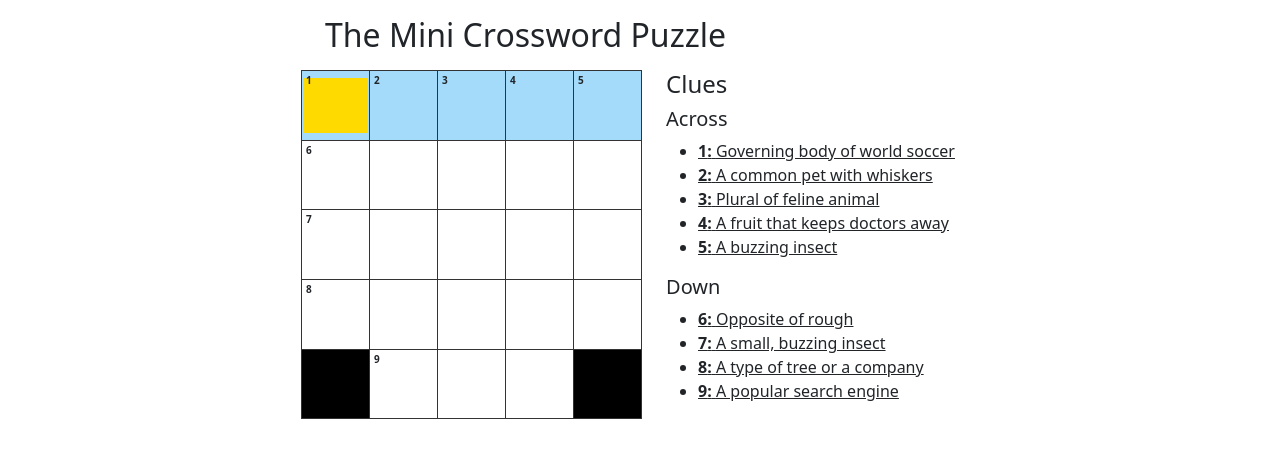
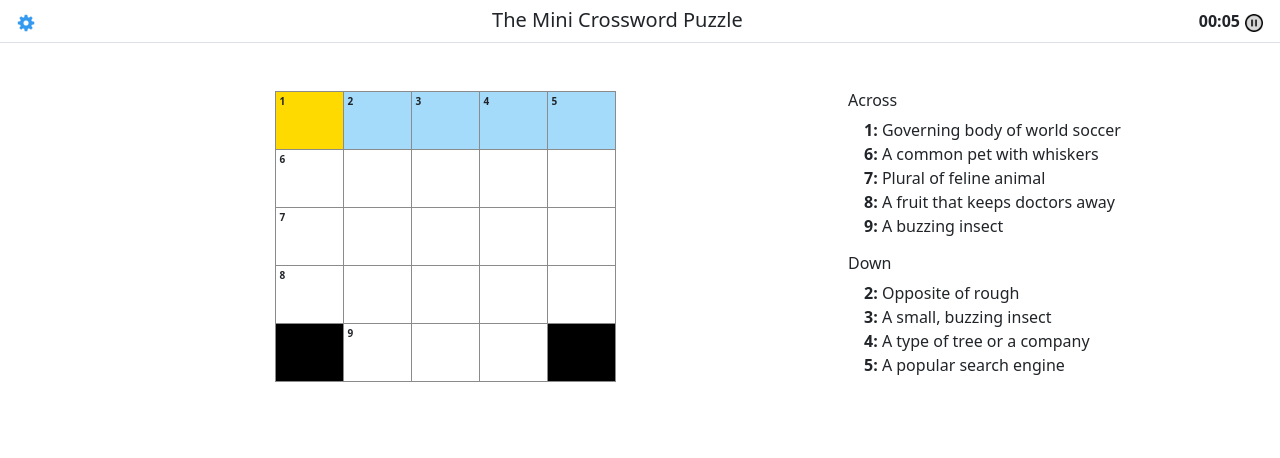
Before and after one commit to rohitbakde24/CamCom-assignment, a React (Vite) app: page / in a window 1280 px wide. Shown: the top 458 px of the page. Built offline with nearby package versions, Linux system fonts and the light colour scheme.

Commit message:
puzzel part-2

```diff
--- a/src/App.css
+++ b/src/App.css
@@ -1,7 +1,6 @@
 #root {
-  margin: 0 auto;
-  /* padding: 2rem; */
-  /* text-align: center; */
+
+  width: 100%;
 }
 
 .logo {
@@ -10,9 +9,11 @@
   will-change: filter;
   transition: filter 300ms;
 }
+
 .logo:hover {
   filter: drop-shadow(0 0 2em #646cffaa);
 }
+
 .logo.react:hover {
   filter: drop-shadow(0 0 2em #61dafbaa);
 }
@@ -21,6 +22,7 @@
   from {
     transform: rotate(0deg);
   }
+
   to {
     transform: rotate(360deg);
   }
--- /dev/null
+++ b/src/Components/Overlay.css
@@ -0,0 +1,28 @@
+.overlay-root {
+    background: white;
+  }
+
+  .footer-overlay {
+    position: fixed;
+    bottom: 0px;
+    left: 0;
+    right: 0;
+    background-color: white;
+    height: 300px;
+    animation: overlayMoveUp .5s ease-in;
+    display: flex;
+    justify-content: center;
+    align-items: center;
+    z-index: 1500;
+    opacity: 1 !important;
+    border-top: 2px solid rgb(86, 86, 86);
+  }
+
+  @keyframes overlayMoveUp {
+    from {
+      bottom: -75px;
+    }
+    to {
+      bottom: 0px;
+    }
+  }
--- /dev/null
+++ b/src/Components/Overlay.jsx
@@ -0,0 +1,17 @@
+import React from 'react';
+import './Overlay.css';
+
+const Overlay = ({setIsRunning}) => {
+    const onClickContinueBtn = ()=>{
+        setIsRunning(true)
+    }
+  return (
+    <>
+    <div className='footer-overlay'>
+        <button onClick={onClickContinueBtn}>Continue</button>
+    </div>
+    </>
+  )
+}
+
+export default Overlay
--- a/src/Components/Puzzel.css
+++ b/src/Components/Puzzel.css
@@ -1,7 +1,26 @@
+.main-section{
+  margin: 0 auto !important;
+}
+.title{
+  display: block;
+}
 .puzzel-section{
-    width: 550px;
+    width: 750px;
     display: flex;
     justify-content: center;
+    table, th, td {
+      border: .1px solid rgb(139, 139, 139) !important;
+      border-collapse: collapse !important;
+      /* padding: 0px !important;
+      margin: 0px !important; */
+    }
+
+    input {
+      border: none !important ;
+      background-color: transparent;
+      outline: none !important; /* Optional: Removes the focus outline */
+      color: #000;
+    }
 }
 
 .clue-section{
@@ -9,9 +28,7 @@
     display: block;
 }
 
-/* @media screen (max-width: 300) {
 
-} */
 .clue-section-sm{
     display: none;
 }
@@ -32,25 +49,14 @@
     bottom: 0;
     left: 0;
     }
+    .title{
+      display: none;
+    }
 }
 
 .puzzel-section{
-table, th, td {
-    border: .1px solid rgb(51, 51, 51) !important;
-    border-collapse: collapse !important;
-    /* padding: 0px !important;
-    margin: 0px !important; */
-  }
 
-  input {
-    border: none !important ;
-    background-color: transparent;
-    outline: none !important; /* Optional: Removes the focus outline */
-    color: #000;
-  }
-  input:focus {
-    background-color: #ffda00; /* Changes background on focus */
-  }
+
 }
 
 .keyboard {
@@ -93,3 +99,8 @@ table, th, td {
   .transparent-btn:hover{
     border: none;
   }
+
+  .blur-content{
+    opacity: .5;
+
+  }
--- a/src/Components/Puzzel.jsx
+++ b/src/Components/Puzzel.jsx
@@ -1,7 +1,8 @@
 import React, { useState, useRef, useEffect } from "react";
-import './Puzzel.css';
+import "./Puzzel.css";
 import CustomKeyBoard from "./CustomKeyBoard";
-import { arrowBack, arrowNext } from "../assets/base64";
+import { arrowBack, arrowNext, SettingIcon, stopIcon } from "../assets/base64";
+import Overlay from "./Overlay";
 
 const crosswordData = {
   grid: [
@@ -12,24 +13,31 @@ const crosswordData = {
     [null, "P", "B", "L", null],
   ],
   numbers: {
-    "0-0": 1, "1-0": 6, "2-0": 7, "3-0": 8, "4-1": 9,
-    "0-1": 2, "0-2": 3, "0-3": 4, "0-4": 5,
+    "0-0": 1,
+    "1-0": 6,
+    "2-0": 7,
+    "3-0": 8,
+    "4-1": 9,
+    "0-1": 2,
+    "0-2": 3,
+    "0-3": 4,
+    "0-4": 5,
   },
   clues: {
     across: {
       1: { clue: "Governing body of world soccer", row: 0, col: 0 },
-      2: { clue: "A common pet with whiskers", row: 1, col: 0 },
-      3: { clue: "Plural of feline animal", row: 2, col: 0 },
-      4: { clue: "A fruit that keeps doctors away", row: 3, col: 0 },
-      5: { clue: "A buzzing insect", row: 4, col: 0 },
+      6: { clue: "A common pet with whiskers", row: 1, col: 0 },
+      7: { clue: "Plural of feline animal", row: 2, col: 0 },
+      8: { clue: "A fruit that keeps doctors away", row: 3, col: 0 },
+      9: { clue: "A buzzing insect", row: 4, col: 1 },
     },
     down: {
-      6: { clue: "Opposite of rough", row: 0, col: 1 },
-      7: { clue: "A small, buzzing insect", row: 0, col: 2 },
-      8: { clue: "A type of tree or a company", row: 0, col: 3 },
-      9: { clue: "A popular search engine", row: 0, col: 4 },
-    }
-  }
+      2: { clue: "Opposite of rough", row: 0, col: 1 },
+      3: { clue: "A small, buzzing insect", row: 0, col: 2 },
+      4: { clue: "A type of tree or a company", row: 0, col: 3 },
+      5: { clue: "A popular search engine", row: 0, col: 4 },
+    },
+  },
 };
 
 const Puzzel = () => {
@@ -39,7 +47,36 @@ const Puzzel = () => {
   const [currentClueIndex, setCurrentClueIndex] = useState(0);
   const inputRefs = useRef({});
 
-  const allClues = [...Object.entries(crosswordData.clues.across), ...Object.entries(crosswordData.clues.down)];
+  const [time, setTime] = useState(0);
+  const [isRunning, setIsRunning] = useState(true);
+
+  useEffect(() => {
+    let interval;
+    if (isRunning) {
+      interval = setInterval(() => {
+        setTime((prevTime) => prevTime + 1);
+      }, 1000);
+    } else {
+      clearInterval(interval);
+    }
+    return () => clearInterval(interval);
+  }, [isRunning]);
+  const formatTime = (seconds) => {
+    const hrs = Math.floor(seconds / 3600);
+    const mins = Math.floor((seconds % 3600) / 60);
+    const secs = seconds % 60;
+
+    if (hrs > 0) {
+      return `${String(hrs).padStart(2, "0")}:${String(mins).padStart(2, "0")}:${String(secs).padStart(2, "0")}`;
+    } else {
+      return `${String(mins).padStart(2, "0")}:${String(secs).padStart(2, "0")}`;
+    }
+  };
+
+  const allClues = [
+    ...Object.entries(crosswordData.clues.across),
+    ...Object.entries(crosswordData.clues.down),
+  ];
 
   useEffect(() => {
     if (focusedClue) {
@@ -51,14 +88,6 @@ const Puzzel = () => {
     }
   }, [focusedClue]);
 
-  // const handleCellClick = (row, col) => {
-  //   if (focusedClue?.row === row && focusedClue?.col === col) {
-  //     setDirection(direction === "down" ? "across" : "down");
-  //   } else {
-  //     setFocusedClue({ row, col });
-  //     setDirection("down");
-  //   }
-  // };
 
   const handleClueClick = (row, col, dir) => {
     setFocusedClue({ row, col });
@@ -66,11 +95,15 @@ const Puzzel = () => {
   };
 
   const handleCellClick = (row, col) => {
+    if (!isRunning) {
+      return;
+    }
     if (crosswordData.grid[row][col] !== null) {
       if (focusedClue?.row === row && focusedClue?.col === col) {
-        setDirection(direction === "down" ? "across" : "down");
+        setDirection((prev) => (prev === "down" ? "across" : "down"));
       } else {
         setFocusedClue({ row, col });
+        setDirection("across");
       }
     }
   };
@@ -87,17 +120,18 @@ const Puzzel = () => {
   }, []);
 
   const handleClueNavigation = (step) => {
-    let newIndex = (currentClueIndex + step + allClues.length) % allClues.length;
+    let newIndex =
+      (currentClueIndex + step + allClues.length) % allClues.length;
     setCurrentClueIndex(newIndex);
     const [_, clueData] = allClues[newIndex];
     setFocusedClue({ row: clueData.row, col: clueData.col });
-    setDirection(Object.keys(crosswordData.clues.across).includes(String(_)) ? "across" : "down");
+    setDirection(
+      Object.keys(crosswordData.clues.across).includes(String(_))
+        ? "across"
+        : "down"
+    );
   };
 
-  // const handleChange = (row, col, e) => {
-  //   const value = e.target.value.toUpperCase();
-  //   setAnswers(prev => ({ ...prev, [`${row}-${col}`]: value }));
-  // };
 
   useEffect(() => {
     // Focus on the first available input field when the component mounts
@@ -106,23 +140,30 @@ const Puzzel = () => {
       inputRefs.current[firstKey].focus();
       setFocusedClue({
         row: parseInt(firstKey.split("-")[0]),
-        col: parseInt(firstKey.split("-")[1])
+        col: parseInt(firstKey.split("-")[1]),
       });
     }
   }, []);
 
   const handleChange = (row, col, e) => {
-    debugger
     const value = e.target.value.toUpperCase();
-    setAnswers(prev => ({ ...prev, [`${row}-${col}`]: value }));
+    setAnswers((prev) => ({ ...prev, [`${row}-${col}`]: value }));
 
     // Move focus to the next cell
-    let nextRow = row, nextCol = col;
-
+    let nextRow = row,
+      nextCol = col;
+    if (value) {
       if (direction === "across") {
         nextCol += 1;
       } else {
         nextRow += 1;
+      }
+    } else {
+      if (direction === "across") {
+        nextCol -= 1;
+      } else {
+        nextRow -= 1;
+      }
     }
     const nextKey = `${nextRow}-${nextCol}`;
     if (inputRefs.current[nextKey]) {
@@ -130,38 +171,117 @@ const Puzzel = () => {
     }
   };
 
+  const handleKeyDown = (row, col, e) => {
+    let newRow = row;
+    let newCol = col;
+    switch (e.key) {
+      case "ArrowRight":
+        newCol += 1;
+        break;
+      case "ArrowLeft":
+        newCol -= 1;
+        break;
+      case "ArrowDown":
+        newRow += 1;
+        break;
+      case "ArrowUp":
+        newRow -= 1;
+        break;
+      case "Backspace":
+        if (!e.target.value) {
+          if (direction === "across") {
+            newCol = Math.max(0, col - 1);
+          } else {
+            newRow = Math.max(0, row - 1);
+          }
+        }
+        break;
+      default:
+        return; // Ignore other keys
+    }
+
+    const newKey = `${newRow}-${newCol}`;
+    if (inputRefs.current[newKey]) {
+      inputRefs.current[newKey].focus();
+    }
+  };
 
   return (
-    <div className="container">
-      <h2 className="my-3 text-start">The Mini Crossword Puzzle</h2>
-      <div className="row g-5 d-flex justify-content-center">
-        <div className="col-auto px-0 puzzel-section">
+    <>
+      {!isRunning && <Overlay setIsRunning={setIsRunning} />}
+      <nav className="d-flex py-2 px-3 mb-5 justify-content-between border-bottom">
+      <div className="w-auto">
+          <button className="bg-transparent p-0">
+            <img src={SettingIcon} alt="stop" width={18} />
+          </button>
+        </div>
+
+        <div className="w-auto title">
+          <h5 className=" text-start p-0 m-0">The Mini Crossword Puzzle</h5>
+        </div>
+        <div className="w-auto">
+          <span className="fw-bold mt-1">{formatTime(time)}</span>
+          <button
+            className="bg-transparent p-0 ms-1"
+            onClick={() => setIsRunning(false)}
+          >
+            <img src={stopIcon} alt="stop" width={18} />
+          </button>
+        </div>
+
+      </nav>
+      <div className="d-flex justify-content-center">
+        <div className={`container  ${!isRunning && "blur-content"}`}>
+          <div className="row  d-flex justify-content-center">
+            <div className="col-auto px-0 ">
+              <div className="puzzel-section">
                 <table>
                   <tbody>
                     {crosswordData.grid.map((row, rowIndex) => (
                       <tr key={rowIndex}>
                         {row.map((cell, colIndex) => {
                           const key = `${rowIndex}-${colIndex}`;
-                    const isFocused = focusedClue &&
-                      ((direction === "across" && focusedClue.row === rowIndex) ||
-                      (direction === "down" && focusedClue.col === colIndex));
+
 
                           return (
                             <td
                               key={colIndex}
                               style={{
-                          width: 50, height: 50,
-                          background: cell === null ? "black" : isFocused ? "#a4dbfb" : "white",
-                          position: "relative"
+                                width: 50,
+                                height: 50,
+                                background:
+                                  cell === null
+                                    ? "black"
+                                    : focusedClue?.row === rowIndex &&
+                                      focusedClue?.col === colIndex
+                                    ? "#ffda00" // Selected cell (Yellow)
+                                    : (direction === "across" &&
+                                        focusedClue?.row === rowIndex) ||
+                                      (direction === "down" &&
+                                        focusedClue?.col === colIndex)
+                                    ? "#a4dbfb" // Row/Column Highlight (Blue)
+                                    : "white",
+                                position: "relative",
+                                border:
+                                  focusedClue?.row === rowIndex &&
+                                  focusedClue?.col === colIndex
+                                    ? "2px solid #ffda00" // Border highlight for selected box
+                                    : "1px solid black",
                               }}
-                        onClick={() => handleCellClick(rowIndex, colIndex)}
+                              onClick={() =>
+                                handleCellClick(rowIndex, colIndex)
+                              }
                             >
                               {crosswordData.numbers[key] && (
-                          <span style={{
+                                <span
+                                  style={{
                                     position: "absolute",
-                            top: 2, left: 4,
-                            fontSize: "10px", fontWeight: "bold"
-                          }}>
+                                    top: 2,
+                                    left: 4,
+                                    fontSize: "10px",
+                                    fontWeight: "bold",
+                                  }}
+                                >
                                   {crosswordData.numbers[key]}
                                 </span>
                               )}
@@ -170,10 +290,14 @@ const Puzzel = () => {
                                   type="text"
                                   maxLength="1"
                                   value={answers[key] || ""}
-                          onChange={(e) => handleChange(rowIndex, colIndex, e)}
-                          ref={el => inputRefs.current[key] = el}
+                                  onChange={(e) =>
+                                    handleChange(rowIndex, colIndex, e)
+                                  }
+                                  onKeyDown={(e) => handleKeyDown(row, col, e)}
+                                  ref={(el) => (inputRefs.current[key] = el)}
                                   inputMode="none" // Prevents mobile keyboard
                                   className="text-center custom-"
+                                  readOnly={!isRunning}
                                   style={{
                                     width: "65px",
                                     height: "55px",
@@ -184,7 +308,6 @@ const Puzzel = () => {
                                     textAlign: "center",
                                   }}
                                 />
-
                               )}
                             </td>
                           );
@@ -194,55 +317,82 @@ const Puzzel = () => {
                   </tbody>
                 </table>
               </div>
+            </div>
 
             <div className="col-12 px-0 clue-section-sm mt-4 ">
               <div className="d-flex justify-content-between clue-text-bg">
-          <button className="transparent-btn" onClick={() => handleClueNavigation(-1)}><img src={arrowBack} alt="back" /></button>
+                <button
+                  className="transparent-btn"
+                  onClick={() => handleClueNavigation(-1)}
+                >
+                  <img src={arrowBack} alt="back" />
+                </button>
                 {allClues[currentClueIndex][1].clue}
-          <button className="transparent-btn" onClick={() => handleClueNavigation(1)}><img src={arrowNext} alt="back" /></button>
+                <button
+                  className="transparent-btn"
+                  onClick={() => handleClueNavigation(1)}
+                >
+                  <img src={arrowNext} alt="back" />
+                </button>
               </div>
-          <CustomKeyBoard onKeyPress={(key) => {
+              <CustomKeyBoard
+                onKeyPress={(key) => {
                   if (key === "⌫") {
-              setAnswers(prev => {
+                    setAnswers((prev) => {
                       const newAnswers = { ...prev };
-                delete newAnswers[`${focusedClue.row}-${focusedClue.col}`];
+                      delete newAnswers[
+                        `${focusedClue.row}-${focusedClue.col}`
+                      ];
                       return newAnswers;
                     });
                   } else {
-              setAnswers(prev => ({ ...prev, [`${focusedClue.row}-${focusedClue.col}`]: key }));
+                    setAnswers((prev) => ({
+                      ...prev,
+                      [`${focusedClue.row}-${focusedClue.col}`]: key,
+                    }));
                   }
-          }} />
+                }}
+              />
             </div>
 
             <div className="col clue-section">
-          <h4>Clues</h4>
-          <h5>Across</h5>
+              <h6 className="ps-3">Across</h6>
               <ul>
-            {Object.entries(crosswordData.clues.across).map(([num, clueData]) => (
+                {Object.entries(crosswordData.clues?.across).map(
+                  ([num, clueData]) => (
                     <li
                       key={num}
-                style={{ cursor: "pointer", textDecoration: "underline" }}
-                onClick={() => handleClueClick(clueData.row, clueData.col, "across")}
+                      style={{ cursor: "pointer", listStyle: "none" }}
+                      onClick={() =>
+                        handleClueClick(clueData.row, clueData.col, "across")
+                      }
                     >
                       <strong>{num}:</strong> {clueData.clue}
                     </li>
-            ))}
+                  )
+                )}
               </ul>
-          <h5>Down</h5>
+              <h6 className="ps-3">Down</h6>
               <ul>
-            {Object.entries(crosswordData.clues.down).map(([num, clueData]) => (
+                {Object.entries(crosswordData.clues?.down).map(
+                  ([num, clueData]) => (
                     <li
                       key={num}
-                style={{ cursor: "pointer", textDecoration: "underline" }}
-                onClick={() => handleClueClick(clueData.row, clueData.col, "down")}
+                      style={{ cursor: "pointer", listStyle: "none" }}
+                      onClick={() =>
+                        handleClueClick(clueData.row, clueData.col, "down")
+                      }
                     >
                       <strong>{num}:</strong> {clueData.clue}
                     </li>
-            ))}
+                  )
+                )}
               </ul>
             </div>
           </div>
         </div>
+      </div>
+    </>
   );
 };
 
```
Also changed, not shown: src/assets/base64.jsx (+4 -0 lines). Lines whose indentation alone changed are shown as unchanged.
